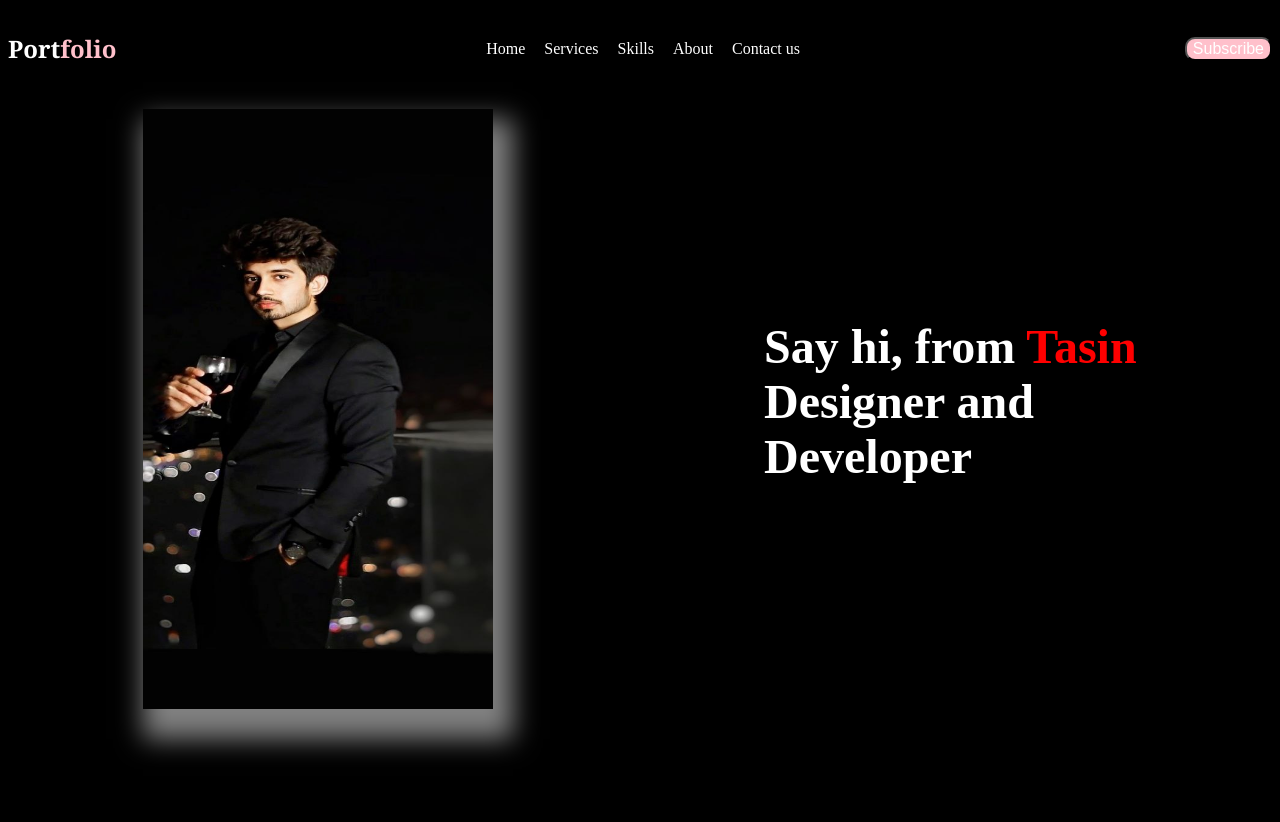
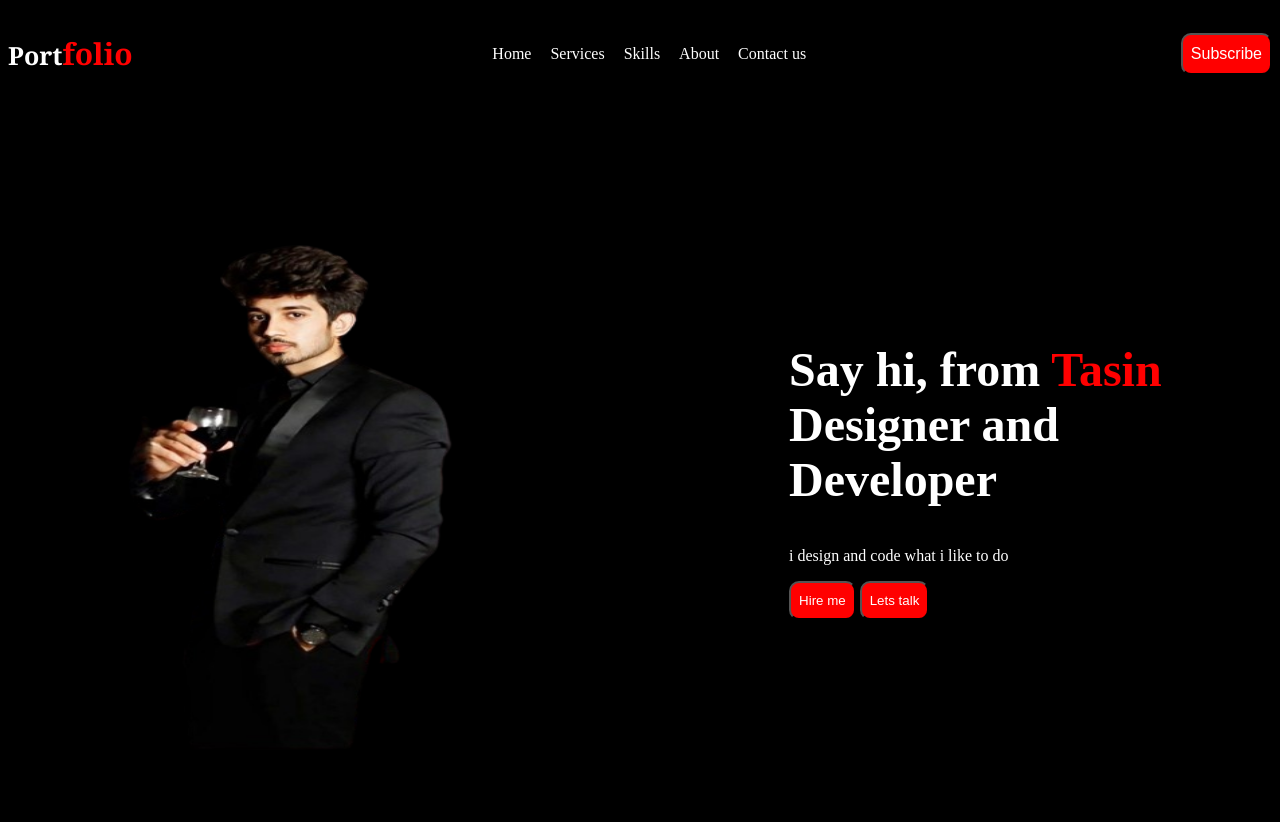
Before and after one commit to Tasin96/Assignment2, a plain HTML site: page index.html in a window 1280 px wide. Before the commit the page ends 800 px from the top, so only its background shows below. Drawn offline with Linux system fonts and the light colour scheme.

Commit message:
finished the banner section

```diff
--- a/index.html
+++ b/index.html
@@ -24,13 +24,16 @@
 
     <Banner id="banner">
 <div>
-    <img height="600px" width="350px" src="./photo_2023-08-29_18-08-38.jpg" alt="">
+    <img height="700px" width="450px" src="./photo_2023-08-29_18-08-38-removebg-preview.png" alt="">
 </div>
 <div>
 <h2 class="bannerAbout">Say hi, from <span>Tasin</span>
 <br>
 Designer and <br> Developer
 </h2>
+<p>i design and code what i like to do</p>
+<button>Hire me </button>
+<button>Lets talk</button>
 </div>
     </Banner>
 </body>
--- a/style.css
+++ b/style.css
@@ -3,12 +3,13 @@
    color: white;
 }
 #navLogo{
-    font-size: x-large;
+    font-size: 25px;
     font-family: Cambria, Cochin, Georgia, Times, 'Times New Roman', serif;
     font-weight: 600;
 }
 #navLogo span{
-    color: pink;
+    color:red;
+    font-size: 30px;
 
 }
 
@@ -26,10 +27,11 @@
 text-decoration: none;
 }
 #navBtn{
-    background-color: pink;
+    background-color:red;
     font-size: 16px;
     border-radius: 10px;
     color: white;
+    padding: 10px 8px;
 
 }
 
@@ -40,13 +42,20 @@ text-decoration: none;
     justify-content: space-around;
 }
 #banner img{
-    box-shadow: 10px 20px 25px 10px gray;
-    margin-top: 20px;
+        margin-top: 20px;
 }
 #banner h2{
     font-weight:600;
     font-size: 48px;
+
 }
 #banner h2 span{
     color: red;
 }
+#banner button{
+    border-radius: 10px;
+    padding: 10px 8px;
+    font-weight: 500;
+    background-color: red;
+    color: white;
+}
```
Also changed, not shown: photo_2023-08-29_18-08-38-removebg-preview.png (added), photo_2023-08-29_18-08-38.jpg (deleted).
